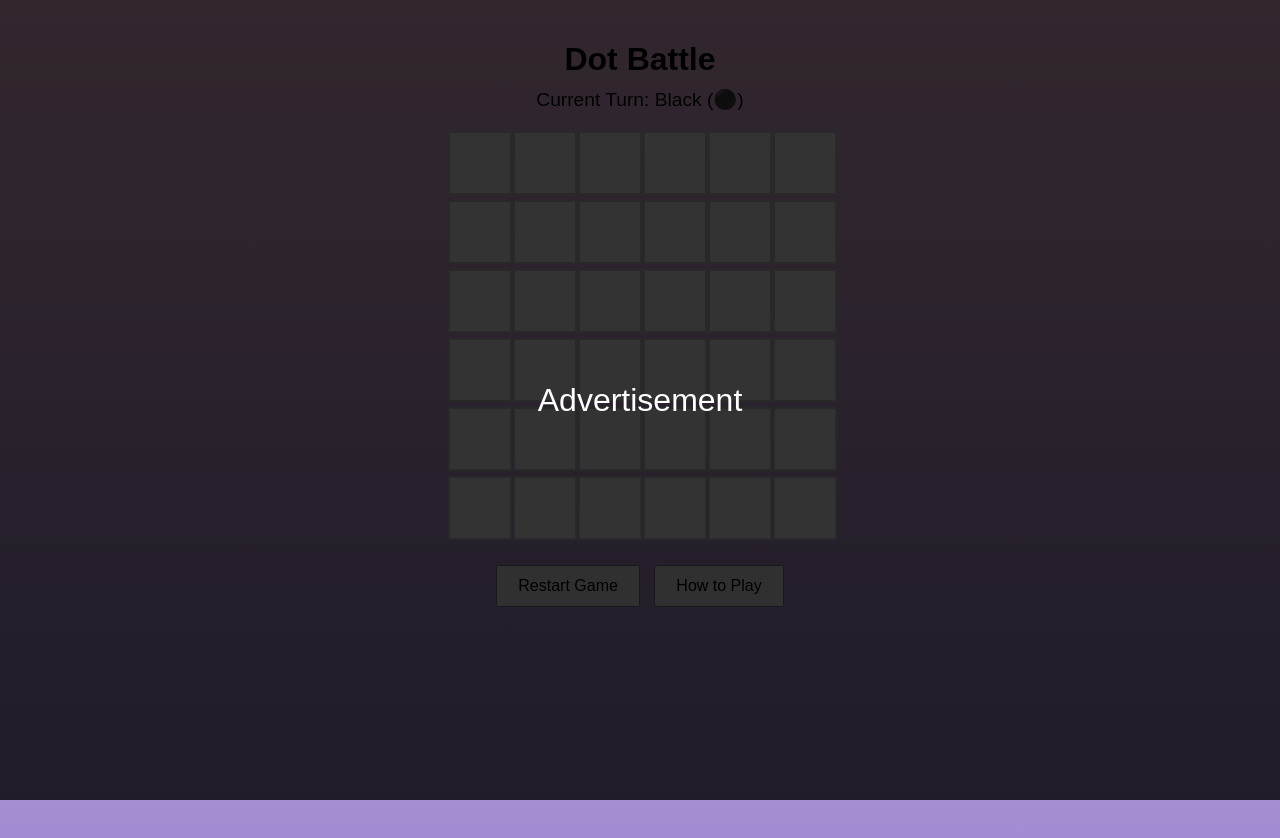
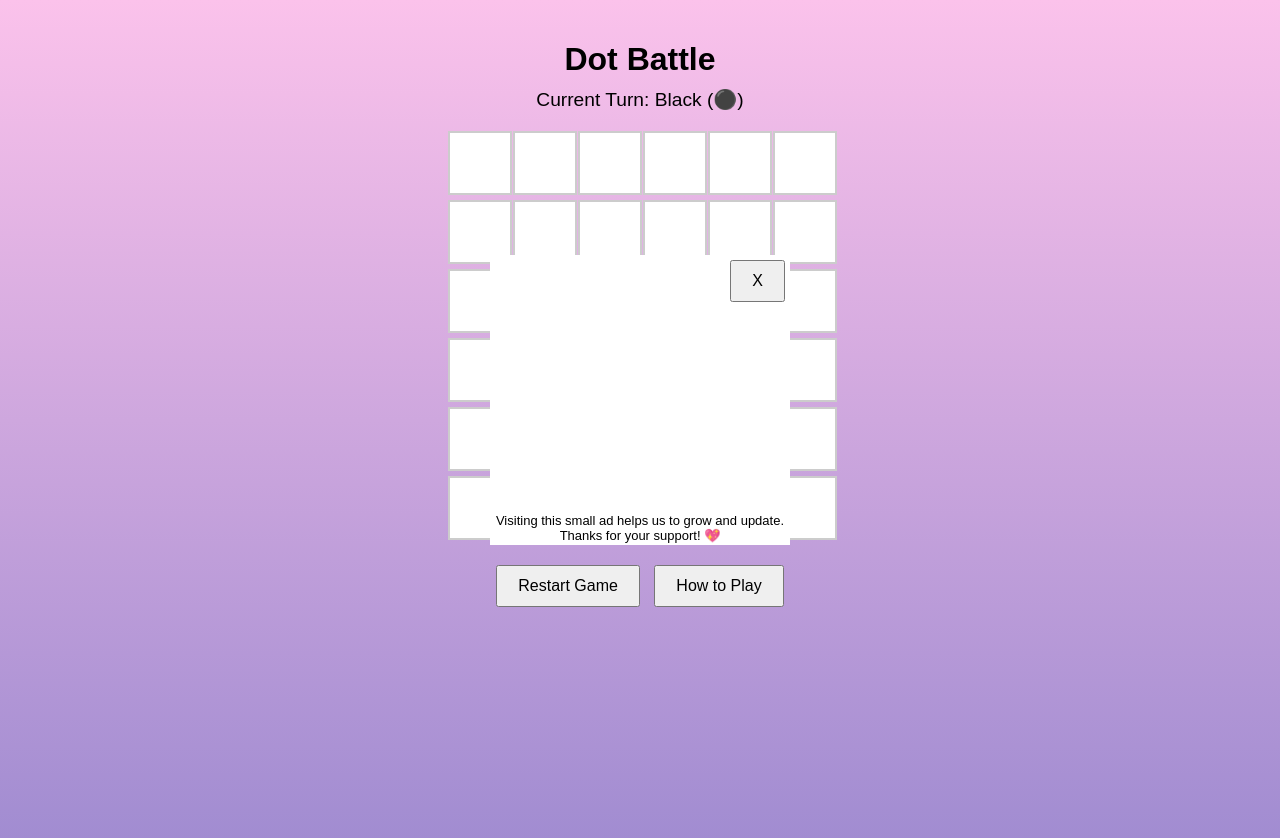
Before and after one commit to mastersunil1451/dot-battle-game, a plain HTML site: page index.html in a window 1280 px wide. Both pictures are taken after a click on the button "Restart Game". Drawn offline with Linux system fonts and the light colour scheme.

Commit message:
Update index.html

```diff
--- a/index.html
+++ b/index.html
@@ -131,21 +131,30 @@
     }
 
     /* Ad Container Styles */
-    #adContainer {
-      position: fixed;
-      top: 0;
-      left: 0;
-      right: 0;
-      bottom: 0;
-      background: rgba(0,0,0,0.8);
-      color: #fff;
-      display: flex;
-      align-items: center;
-      justify-content: center;
-      font-size: clamp(1.5rem, 5vw, 2rem);
-      z-index: 100;
+    #ad-overlay {
+      height: 290px;
+      width: 300px;
+      position: absolute;
+      background-color: white;
       display: none;
+      transform: translate(-50%, -50%);
+      left: 50%;
+      top: 50%;
+
+      p {
+        color: #000000;
+        font-size: 13px;
+        position: absolute;
+        bottom: -16px;
+        left: 0;
+        padding: 5px;
+      }
     }
+    #close-start-btn {
+        position: absolute;
+        right: 0;
+        top: 0;
+      }
   </style>
 </head>
 <body>
@@ -187,10 +196,23 @@
     </p>
     <button id="backBtn">Back to Game</button>
   </div>
-  <!-- Ad Container -->
-  <div id="adContainer">
-    <div>Advertisement</div>
+  <div id="ad-overlay">
+    <button id="close-start-btn">X</button>
+    <p>Visiting this small ad helps us to grow and update. Thanks for your support! 💖</p>
+
+  <!-- Adsterra Ads Code -->
+    <script type="text/javascript">
+      atOptions = {
+        'key' : '15cd165eb5c6f2b40807bacca76d739c',
+        'format' : 'iframe',
+        'height' : 250,
+        'width' : 300,
+        'params' : {}
+      };
+    </script>
+    <script type="text/javascript" src="//www.highperformanceformat.com/15cd165eb5c6f2b40807bacca76d739c/invoke.js"></script>
   </div>
+
   <script>
     // Elements
     const gameContainer = document.getElementById('gameContainer');
@@ -202,6 +224,8 @@
     const howToPlayBtn = document.getElementById('howToPlayBtn');
     const backBtn = document.getElementById('backBtn');
     const adContainer = document.getElementById('adContainer');
+    const adoverlay = document.getElementById('ad-overlay');
+    const closeBtn = document.getElementById('close-start-btn');
     const gridSize = 6;
     let board = [];
     let currentPlayer = 'black';
@@ -209,6 +233,7 @@
     let winningCells = [];
 
     function initGame() {
+      adoverlay.style.display = 'none';
       board = [];
       boardEl.innerHTML = '';
       gameOver = false;
@@ -324,12 +349,10 @@
     }
 
     function restartGameWithAd() {
-      adContainer.style.display = 'flex';
-      setTimeout(() => {
-        adContainer.style.display = 'none';
-        initGame();
-      }, 3000);
+      //initGame();
+      adoverlay.style.display = 'block';
     }
+    closeBtn.addEventListener('click', initGame);
 
     restartBtn.addEventListener('click', restartGameWithAd);
     howToPlayBtn.addEventListener('click', () => {
```
